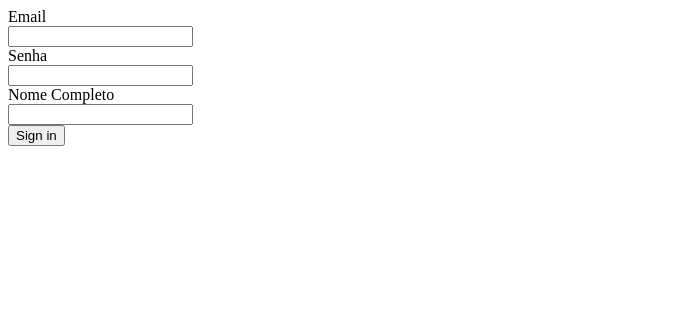
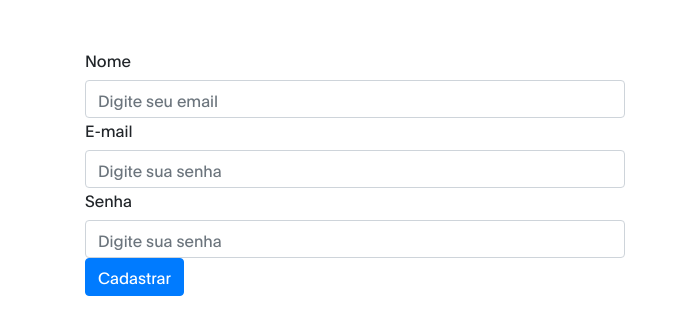
Before and after one commit to ViviFerreira/Tribos, a PHP site: page /paginas/cadastro.php in a window 1280 px wide. Shown: the top 335 px of the page, without its empty margins (0-680 px from the left). Run offline with PHP 8.4, Linux system fonts and the light colour scheme.

Commit message:
adicionei cabeçalho padrão nas páginas atuais

```diff
--- a/class/user.php
+++ b/class/user.php
@@ -1,7 +1,7 @@
 <?php
   $_POST['nome'] = $nome;
+  $_POST['email'] = $email;
   $_POST['senha']  = $senha;
-  $_POST['email'] = $email;
 
   class Usuario
   {
--- a/index.php
+++ b/index.php
@@ -12,7 +12,6 @@
 
     <title>Tribos | Conecte-se</title>
 </head>
-
 <body>
     <header>
         <nav class="navbar navbar-expand-lg fixed-top">
@@ -39,7 +38,7 @@
                             <a class="nav-link" href="#">Entre</a>
                         </li>
                         <li class="nav-item">
-                            <a class="nav-link" href="#">Cadastre-se</a>
+                            <a class="nav-link" href="paginas/cadastro.php">Cadastre-se</a>
                         </li>
                     </ul>
                     <ul class="social-icon ml-lg-5">
--- a/paginas/cadastro.php
+++ b/paginas/cadastro.php
@@ -1,31 +1,30 @@
-<!DOCTYPE html>
-<html lang="en">
-    <head>
-        <meta charset="UTF-8">
-        <meta http-equiv="X-UA-Compatible" content="IE=edge">
-        <meta name="viewport" content="width=device-width, initial-scale=1.0">
-        <title>Tribos|Cadastro</title>
-    </head>
+<?php
+  require_once( 'headPadrao.php' );
+?>
 <body>
-    <form>
-  <div class="row mb-3">
-    <label for="inputEmail3" class="col-sm-2 col-form-label">Email</label>
-    <div class="col-sm-10">
-      <input type="email" class="form-control" id="inputEmail3" name="email">
+  <form method="get" class="mt-5">
+    <div class="container">
+      <div class="row">
+        <div class="col-md-6">
+          <label for="inputNome">Nome</label>
+          <input type="email" class="form-control" id="inputImail" name="nome"
+            placeholder="Digite seu email">
         </div>
       </div>
-  <div class="row mb-3">
-    <label for="inputPassword3" class="col-sm-2 col-form-label">Senha</label>
-    <div class="col-sm-10">
-      <input type="password" class="form-control" id="inputPassword3" name="senha">
-    </div>
-    <div class="row mb-3">
-    <label for="inputPassword3" class="col-sm-2 col-form-label">Nome Completo</label>
-    <div class="col-sm-10">
-      <input type="text" class="form-control" name="nome">
+      <div class="row">
+        <div class="col-md-6">
+          <label for="inputEmail">E-mail</label>
+          <input type="password" class="form-control" id="inputEmail" name="email" placeholder="Digite sua senha">
         </div>
       </div>
-  <button type="submit" class="btn btn-primary">Sign in</button>
+      <div class="row">
+        <div class="col-md-6">
+          <label for="inputSenha">Senha</label>
+          <input type="password" class="form-control" id="inputSenha" name="senha" placeholder="Digite sua senha">
+        </div>
+      </div>
+      <button type="submit" class="btn btn-primary">Cadastrar</button>
+    </div>
   </form>
 </body>
 </html>
--- /dev/null
+++ b/paginas/headPadrao.php
@@ -0,0 +1,16 @@
+<!DOCTYPE html>
+<html lang="pt-BR">
+<head>
+    <meta charset="UTF-8">
+    <meta http-equiv="X-UA-Compatible" content="IE=edge">
+    <meta name="viewport" content="width=device-width, initial-scale=1.0 user-scalable=0">
+    <link rel="stylesheet" href="../css/bootstrap.min.css">
+    <link rel="stylesheet" href="../css/font-awesome.min.css">
+    <link rel="stylesheet" href="../css/aos.css">
+    <link rel="stylesheet" href="../css/style_home.css">
+
+    <title>Tribos | Conecte-se</title>
+</head>
+<!-- <?php
+    require_once('navBar.php');
+?> -->
--- /dev/null
+++ b/paginas/navBar.php
@@ -0,0 +1,37 @@
+<header>
+        <nav class="navbar navbar-expand-lg fixed-top">
+            <div class="container">
+                <a class="navbar-brand" href="index.html">Tribos</a>
+
+                <button class="navbar-toggler" type="button" data-toggle="collapse" data-target="#navbarNav"
+                    aria-controls="navbarNav" aria-expanded="false" aria-label="Toggle navigation">
+                    <span class="navbar-toggler-icon"></span>
+                </button>
+
+                <div class="collapse navbar-collapse" id="navbarNav">
+                    <ul class="navbar-nav ml-lg-auto">
+                        <li class="nav-item">
+                            <a class="nav-link active" href="#">Home</a>
+                        </li>
+                        <li class="nav-item">
+                            <a class="nav-link" href="#">Sobre nós</a>
+                        </li>
+                        <li class="nav-item">
+                            <a class="nav-link" href="#">Explore</a>
+                        </li>
+                        <li class="nav-item">
+                            <a class="nav-link" href="#">Entre</a>
+                        </li>
+                        <li class="nav-item">
+                            <a class="nav-link" href="paginas/cadastro.php">Cadastre-se</a>
+                        </li>
+                    </ul>
+                    <ul class="social-icon ml-lg-5">
+                        <li><a href="#" class="fa fa-facebook"></a></li>
+                        <li><a href="#" class="fa fa-twitter"></a></li>
+                        <li><a href="#" class="fa fa-instagram"></a></li>
+                    </ul>
+                </div>
+            </div>
+        </nav>
+    </header>
```
Also changed, not shown: paginas/explorar.php (+3 -8 lines), paginas/login.php (+3 -9 lines). Lines whose indentation alone changed are shown as unchanged.
